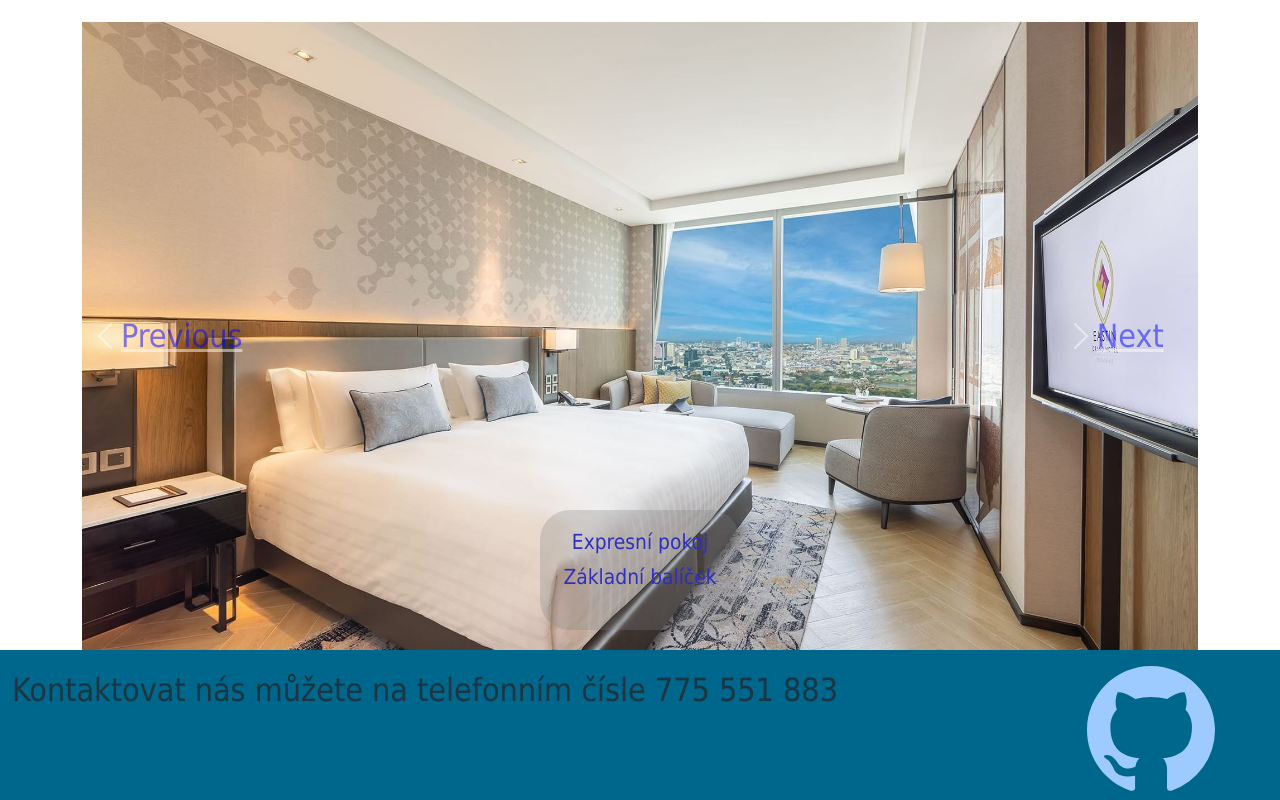
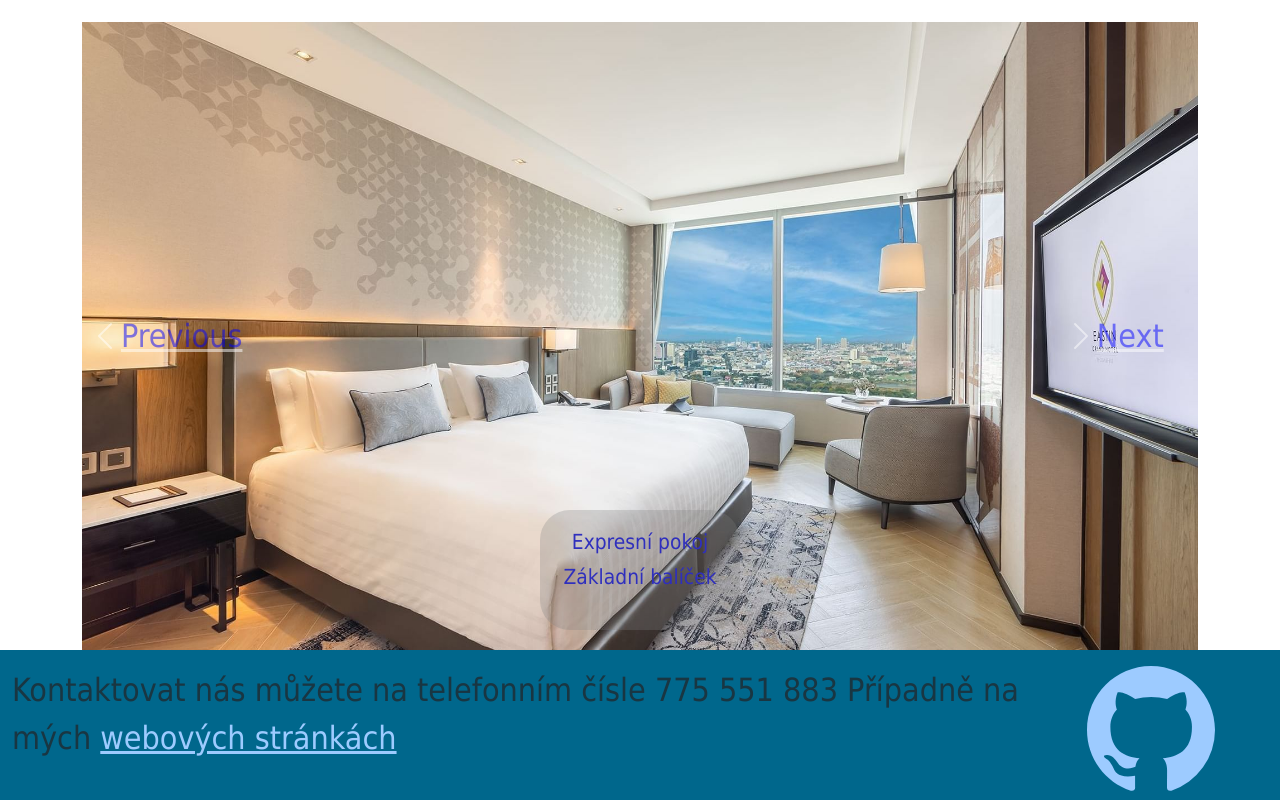
Before and after one commit to HaRdC0rEeEe/Hotel, a website: page Hotel.html in a window 1280 px wide. Shown: the part 1994-2794 px from the top of the page. Drawn offline with nearby package versions, Linux system fonts and the light colour scheme; a web font is replaced by a local one.

Commit message:
final commit

```diff
--- a/Hotel.html
+++ b/Hotel.html
@@ -497,6 +497,9 @@
             <div class="col-10">
                 <div class="container">
                     <span class="text-body-secondary">Kontaktovat nás můžete na telefonním čísle 775 551 883</span>
+                    <span class="text-body-secondary">Případně na mých <a href="https://petr-pospisil-developer.cz"
+                            target="_blank"> webových stránkách</a></span>
+
                 </div>
             </div>
             <div class="col-2">
```
